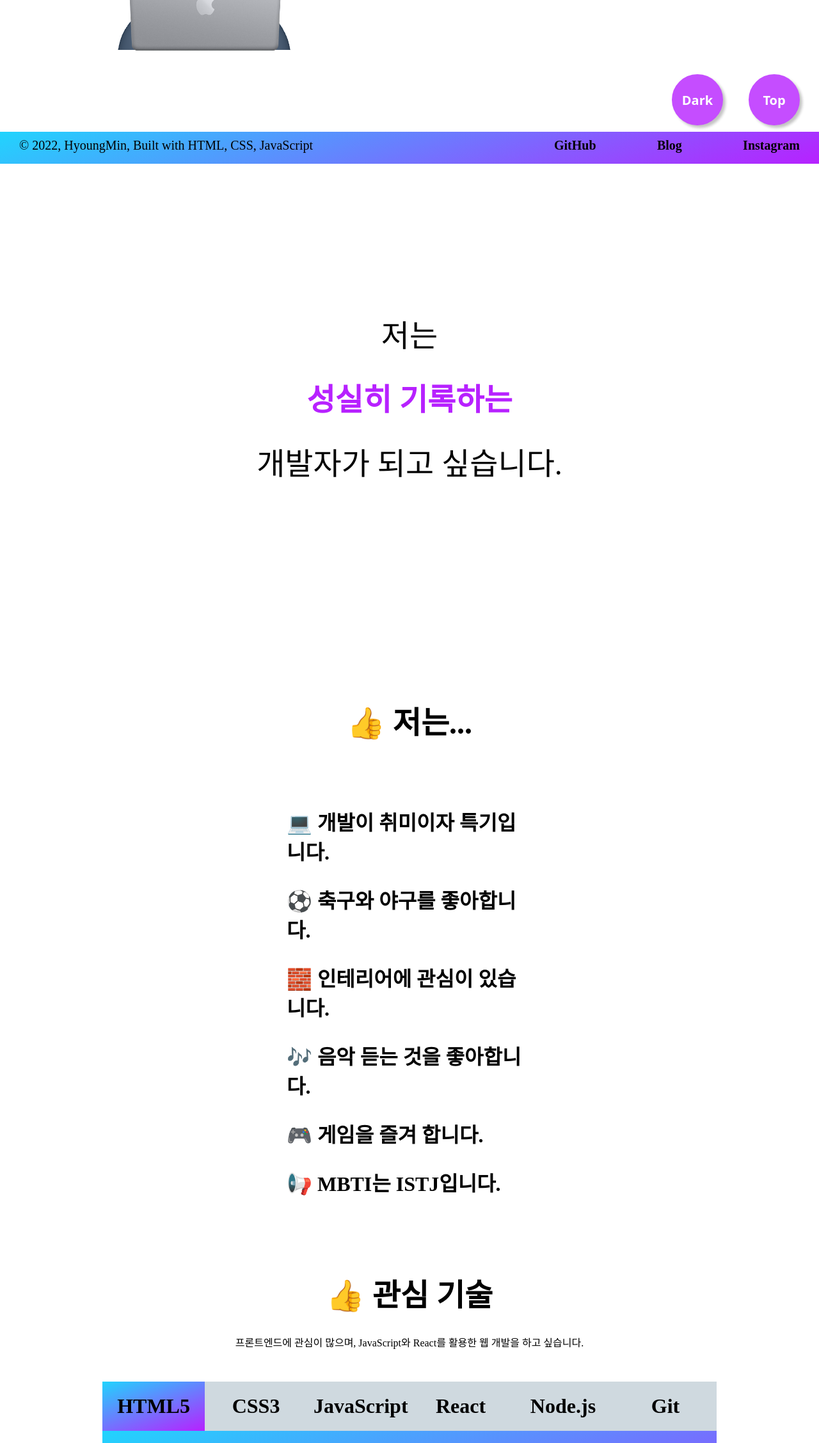
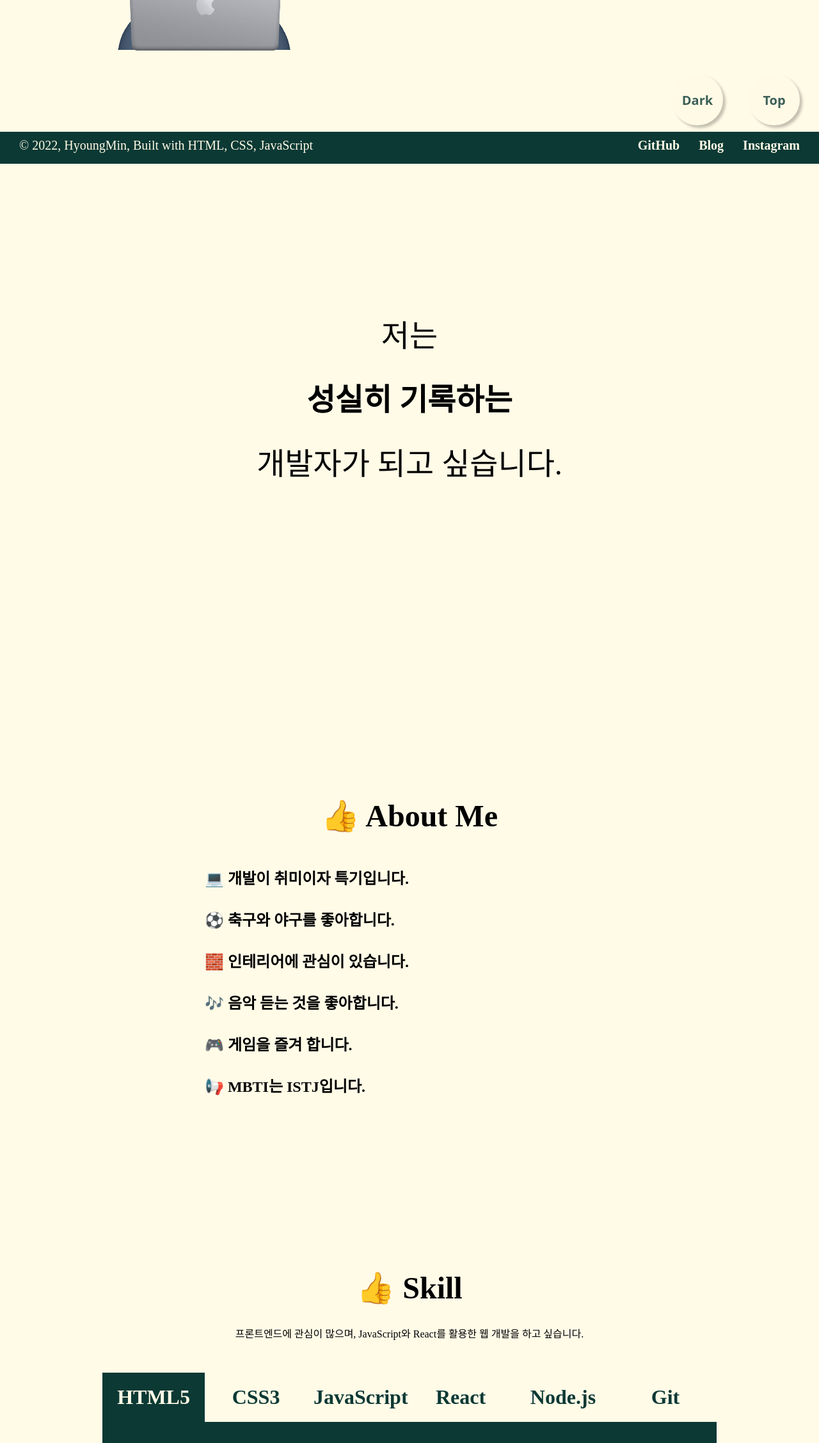
Before and after one commit to hyoungqu23/FE-PortFolio-2021, a plain HTML site: page index.html in a window 1280 px wide. Shown: the part 544-2800 px from the top of the page at 64% size. Drawn offline with Linux system fonts and the light colour scheme.

Commit message:
About section modified

```diff
--- a/index.html
+++ b/index.html
@@ -31,12 +31,14 @@
 
     <input type="button" id="darkMode" value="Dark" onclick="
     if (this.value === 'Dark') {
-      document.querySelector('.container').style.backgroundImage = 'linear-gradient(to top, #09203f 0%, #537895 100%)';
-      document.querySelector('.container').style.color = 'white';
+      document.querySelector('.container').style.backgroundColor = '#0C3934';
+      document.querySelector('.container').style.color = '#FFFBE7';
+      document.querySelector('main section#dream p.text').style.color = '#FFFBE7';
       this.value='Light';
     } else {
-      document.querySelector('.container').style.backgroundImage = 'linear-gradient(to top, #cfd9df 0%, #e2ebf0 100%)';
-      document.querySelector('.container').style.color = 'black';
+      document.querySelector('.container').style.backgroundColor = '#FFFBE7';
+      document.querySelector('.container').style.color = '#0C3934';
+      document.querySelector('main section#dream p.text').style.color = '#0C3934';
       this.value='Dark';
     }
     ">
@@ -47,7 +49,7 @@
         </div>
         <div class="intro">
           <h2>
-            🙋‍♂️안녕하세요!
+            안녕하세요!
           </h2>
           <p class="text-typing"></p>
         </div>
@@ -60,7 +62,7 @@
         </div>
       </section>
       <section id="about" class="flex">
-        <h2>👍 저는...</h2>
+        <h2>👍 About Me</h2>
         <ul class="cards">
           <li class="card">
             <p>💻 개발이 취미이자 특기입니다.</p>
@@ -85,7 +87,7 @@
 
       <article id="skill">
         <div class="skill-intro">
-          <h2>👍 관심 기술</h2>
+          <h2>👍 Skill</h2>
           <p>프론트엔드에 관심이 많으며, JavaScript와 React를 활용한 웹 개발을 하고 싶습니다.</p>
         </div>
         <div class="tab-container">
--- a/style.css
+++ b/style.css
@@ -17,13 +17,14 @@ img {
 
 a {
   text-decoration: none;
-  color: black
+  color: #0C3934;
 }
 
 /* ##### CLASS Style ##### */
 
 .container {
   width: 100%;
+  background-color: #FFFBE7;
 }
 
 .flex {
@@ -52,7 +53,7 @@ header.flex {
 
   justify-content: space-between;
 
-  background-image: linear-gradient(-20deg, #b721ff 0%, #21d4fd 100%);
+  background-image: linear-gradient(-20deg, #0C3934 0%, #0C3934 100%);
 }
 
 header #logo {
@@ -62,7 +63,7 @@ header #logo {
 }
 
 header #logo a {
-  color: white;
+  color: #FFFBE7;
 }
 
 header #navbar ul.flex {
@@ -75,7 +76,7 @@ header #navbar ul li a {
   display: inline-block;
   height: 80px;
 
-  color: #fff;
+  color: #FFFBE7;
   font-size: 20px;
   font-weight: bold;
 
@@ -84,7 +85,7 @@ header #navbar ul li a {
 }
 
 header #navbar ul li a:hover {
-  color: #21d4fd;
+  color: #0C3934;
   transition: all 1s 0.1s;
 }
 
@@ -94,10 +95,10 @@ input#top, input#darkMode {
   opacity: 0.8;
 
   border-radius: 50%;
-  border: 5px solid #b721ff;
+  border: 5px solid #FFFBE7;
 
-  background-color: #b721ff;
-  color: white;
+  background-color: #FFFBE7;
+  color: #0C3934;
 
   font-family: 'Noto Sans', 'Helvetica Neue', sans-serif;
   font-size: 20px;
@@ -159,19 +160,18 @@ main section#dream .text_box {
 }
 
 main section#dream p.text {
-  color: #b721ff;
   font-weight: bold;
 }
 
 /* ##### MAIN Style - ABOUT ##### */
 main section#about {
   flex-direction: column;
-  gap: 100px;
+  gap: 50px;
 }
 
 main section#about .cards {
-  width: 30vw;
-  font-size: 32px;
+  width: 50vw;
+  font-size: 24px;
 }
 
 main section#about p {
@@ -203,15 +203,16 @@ main article#skill .tab-container .tab-list li {
   text-align: center;
   font-weight: bold;
 
-  background-color: #cfd9df;
+  background-color: #FFFBE7;
 }
 
-main article#skill .tab-container .tab-list li:hover {
+/* main article#skill .tab-container .tab-list li:hover {
+  color: #FFFBE7 !important;
   cursor: pointer;
-  background-image: linear-gradient(-20deg, #b721ff 0%, #21d4fd 100%);
+  background-image: linear-gradient(-20deg, #0C3934 0%, #0C3934 100%);
   transform: scale(1.2);
   transition: all 2s;
-}
+} */
 
 main article#skill .tab-container .tab {
   display: none;
@@ -219,16 +220,18 @@ main article#skill .tab-container .tab {
   height: 40%;
   padding: 30px;
 
-  background-image: linear-gradient(-20deg, #b721ff 0%, #21d4fd 100%);
+  background-image: linear-gradient(-20deg, #0C3934 0%, #0C3934 100%);
 }
 
 main article#skill .tab-container .tab h3 {
+  color: #FFFBE7 !important;
   border-bottom: 1px solid black;
   padding-bottom: 5px;
   font-size: 32px;
 }
 
 main article#skill .tab-container .tab p {
+  color: #FFFBE7 !important;
   margin-top: 10px;
   padding: 10px;
   text-align: left;
@@ -240,12 +243,12 @@ main article#skill .tab-container .tab p {
 }
 
 main article#skill .tab-container .tab-list li.active{
-  background-image: linear-gradient(-20deg, #b721ff 0%, #21d4fd 100%) !important;
-  color:black !important;
+  background-image: linear-gradient(-20deg, #0C3934 0%, #0C3934 100%) !important;
+  color: #FFFBE7 !important;
 }
 
 .active a {
-  color:black !important;
+  color: #FFFBE7 !important;
 }
 
 
@@ -261,23 +264,24 @@ main article#words #open {
   height: 100px;
   margin: 50px auto;
 
-  background-image: linear-gradient(-20deg, #b721ff 0%, #21d4fd 100%);
+  background-image: linear-gradient(-20deg, #0C3934 0%, #0C3934 100%);
   border: none;
   border-radius: 20px;
   box-shadow: 8px 8px 5px rgba( 0, 0, 0, 0.25);
 
   font-size: 32px;
   font-weight: bold;
-  color: white;
+  color: #FFFBE7;
 }
 
 main article#words .letter {
-  width: 30vw;
-  height: 500px;
+  color: #FFFBE7;
+  width: 50vw;
+  height: 350px;
   margin: 50px auto 0px auto;
   padding: 30px;
   font-size: 20px;
-  background-image: linear-gradient(-20deg, #b721ff 0%, #21d4fd 100%);
+  background-image: linear-gradient(-20deg, #0C3934 0%, #0C3934 100%);
 }
 
 main article#words .letter p {
@@ -296,14 +300,16 @@ footer {
   padding: 10px 0;
 
   font-size: 20px;
-  background-image: linear-gradient(-20deg, #b721ff 0%, #21d4fd 100%);
+  background-image: linear-gradient(-20deg, #0C3934 0%, #0C3934 100%);
 }
 
 footer div.copyright {
+  color: #FFFBE7;
   margin-left: 30px;
 }
 
-footer div.contact {
+footer div.contact div.btn a {
+  color: #FFFBE7;
   width: 30%;
   margin-right: 30px;
   justify-content: space-between;
@@ -338,7 +344,6 @@ footer div.contact {
 
   header nav#navbar ul li a:hover {
     font-size: 12px;
-    color: #21d4fd;
     transition: color 1s 0.1s;
   }
 
```
